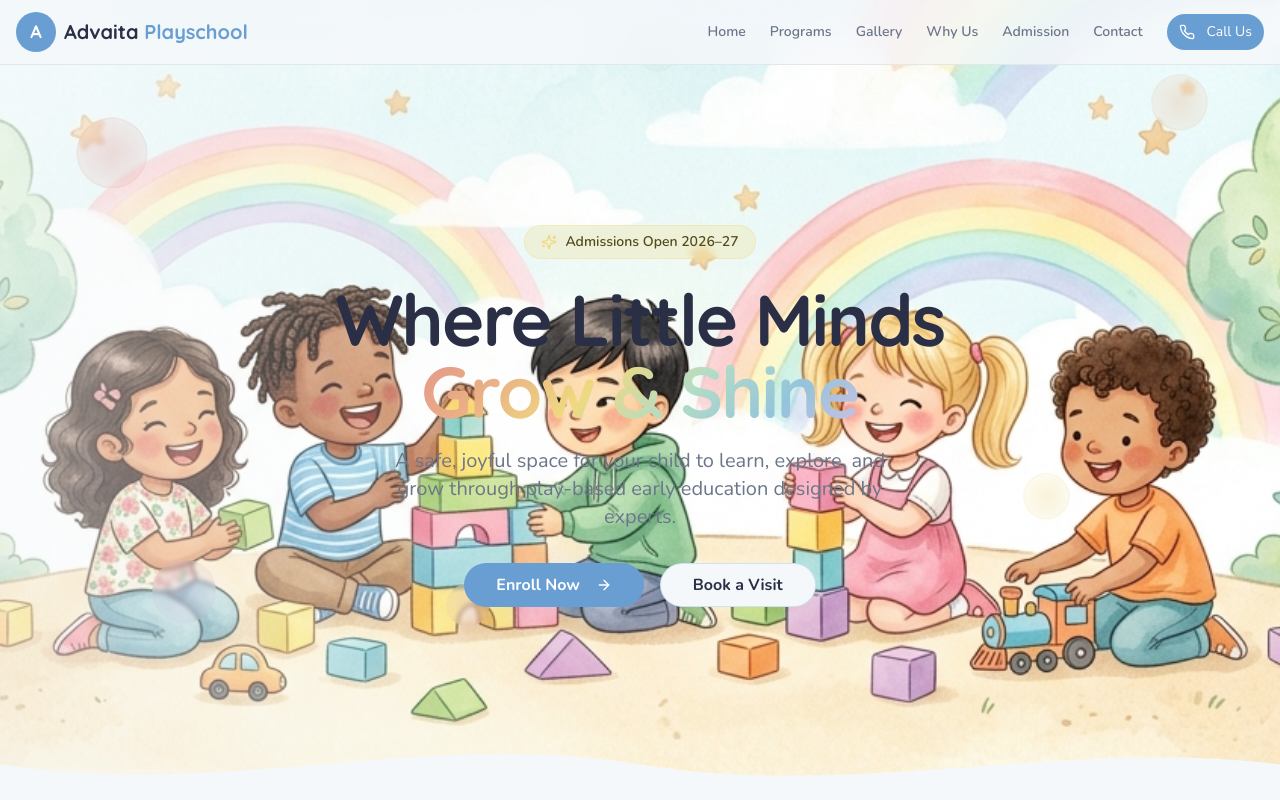
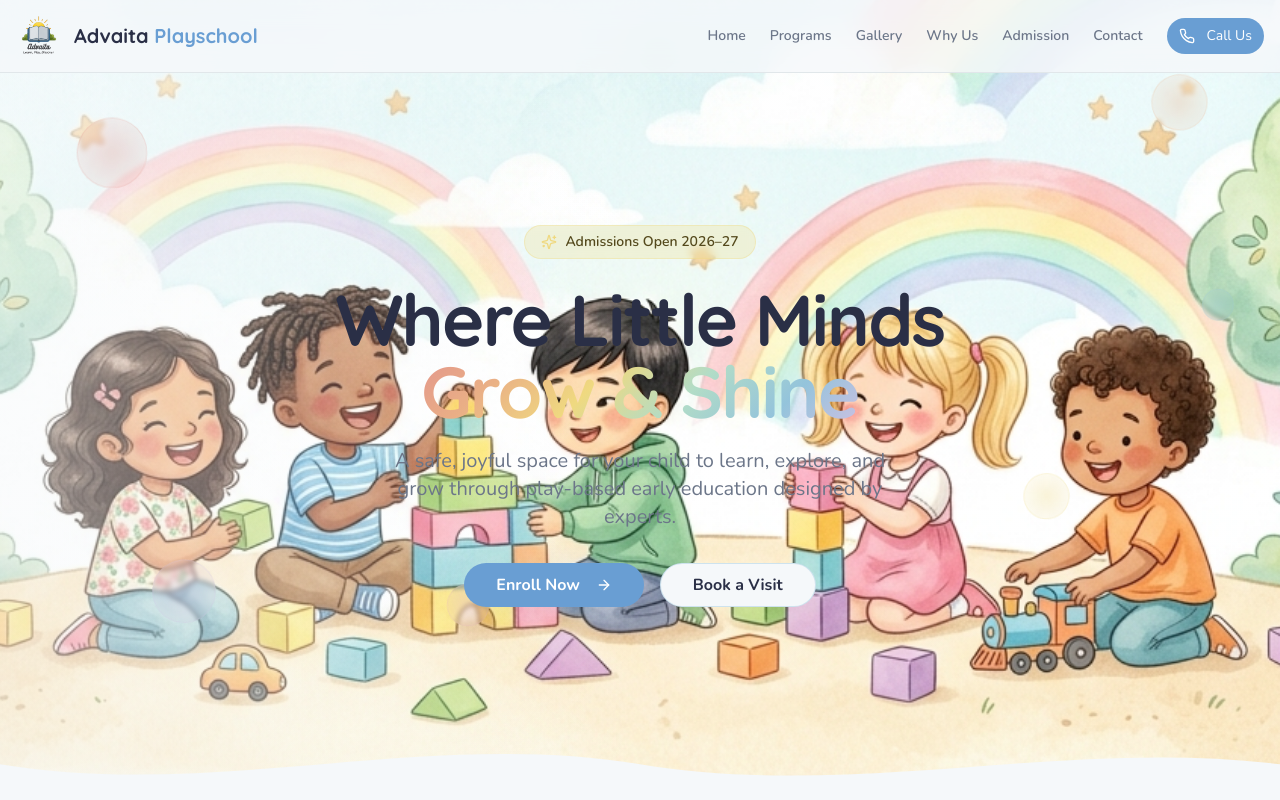
Before and after one commit to mani1010dev/Advaita-Pre-school-play-school, a React (Vite) app: page / in a window 1280 px wide. Shown: the top 800 px of the page. Built offline with nearby package versions, Linux system fonts and the light colour scheme; the HTML template or start-up script is replaced by a standard one.

Commit message:
Branding: integrated official preschool logo and favicon

```diff
--- a/index.html
+++ b/index.html
@@ -13,6 +13,7 @@
     <meta property="og:type" content="website" />
 
     <meta name="twitter:card" content="summary_large_image" />
+    <link rel="icon" type="image/x-icon" href="/play school ico.ico" />
 </head>
 
   <body>
--- a/src/components/Footer.tsx
+++ b/src/components/Footer.tsx
@@ -3,10 +3,12 @@ import { Heart } from "lucide-react";
 const Footer = () => (
   <footer className="py-10 px-4 border-t border-border bg-card">
     <div className="container mx-auto max-w-6xl flex flex-col md:flex-row items-center justify-between gap-4">
-      <div className="flex items-center gap-2">
-        <div className="w-8 h-8 rounded-full bg-primary flex items-center justify-center">
-          <span className="text-primary-foreground font-heading font-bold text-sm">A</span>
-        </div>
+      <div className="flex items-center gap-3">
+        <img
+          src="/play school logo.png"
+          alt="Advaita Playschool Logo"
+          className="h-10 w-auto object-contain"
+        />
         <span className="font-heading font-bold text-foreground">Advaita Playschool</span>
       </div>
       <p className="text-sm font-body text-muted-foreground flex items-center gap-1">
--- a/src/components/Navbar.tsx
+++ b/src/components/Navbar.tsx
@@ -23,11 +23,13 @@ const Navbar = () => {
       className="fixed top-0 left-0 right-0 z-50 bg-background/80 backdrop-blur-md border-b border-border"
     >
       <div className="container mx-auto flex items-center justify-between py-3 px-4">
-        <a href="#home" className="flex items-center gap-2">
-          <div className="w-10 h-10 rounded-full bg-primary flex items-center justify-center">
-            <span className="text-primary-foreground font-heading font-bold text-lg">A</span>
-          </div>
-          <span className="font-heading font-bold text-xl text-foreground">
+        <a href="#home" className="flex items-center gap-3">
+          <img
+            src="/play school logo.png"
+            alt="Advaita Playschool Logo"
+            className="h-12 w-auto object-contain"
+          />
+          <span className="font-heading font-bold text-xl text-foreground hidden sm:block">
             Advaita<span className="text-primary"> Playschool</span>
           </span>
         </a>
```
Also changed, not shown: public/play school logo.png (added), 1 other file (tests, documents, lock files or other folders).
